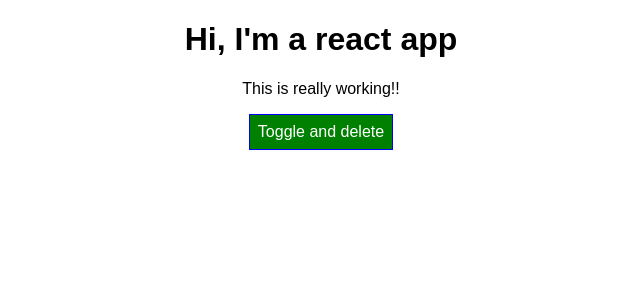
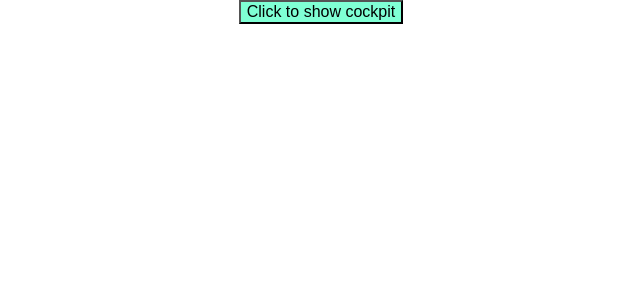
Before and after one commit to chillaxabhinav/React-Intro-Theory-Concepts, a React app: page / in a window 1280 px wide. Shown: the top 300 px of the page, without its empty margins (319-959 px from the left). Built offline with nearby package versions, Linux system fonts and the light colour scheme.

Commit message:
Added cockpit button and its handler

```diff
--- a/src/containers/App.css
+++ b/src/containers/App.css
@@ -1,3 +1,11 @@
 .App {
   text-align: center;
 }
+
+
+.cockpit {
+  background-color: aquamarine;
+  color : black;
+  font-size : 16px;
+  font-weight: 200;
+}
--- a/src/containers/App.js
+++ b/src/containers/App.js
@@ -2,6 +2,7 @@ import React, { Component } from 'react';
 import classes from './App.css';
 import Persons from '../components/Persons/Persons';
 import Cockpit from '../components/Cockpit/Cockpit';
+import cockpit from '../components/Cockpit/Cockpit';
 // import ErrorBounday from './ErrorBoundary/ErrorBoundary';
 
 
@@ -15,23 +16,10 @@ class App extends Component {
       {id:  2,name : 'Second', age : 23},
       {id: 3, name : 'third', age: 24}
     ],
-    showPerson : false
+    showPerson : false,
+    showCockpit : false
   }
 
-
-  // shouldComponentUpdate(nextProps , nextState){
-  //   if(nextProps.persons !== this.props.persons){
-  //     return true;
-  //   }
-  //   else{
-  //     return false;
-  //   }
-  // }
-
-  // static getDerivedStateFromProps(props, state) {
-  //   console.log('[App.js] getDerivedStateFromProps',props);
-  //   return state;
-  // }
 
   deletePersonHandler =(personIndex) =>{
     const persons = [...this.state.persons];
@@ -63,25 +51,21 @@ class App extends Component {
     this.setState({showPerson : !personShow});
   }
 
+  showCockpitHandler = () =>{
+    if(this.state.showCockpit){
+    this.setState({
+      showCockpit : false
+      })
+    }
+    else{
+      this.setState({
+        showCockpit : true
+      })
+    }
+}
 
   render() {
-    // const Style = {
-    //   backgroundColor : 'green',
-    //   color : 'white',
-    //   font : 'inherit',
-    //   border : '1px solid blue',
-    //   padding : '8px',
-    //   ':hover':{
-    //     backgroundColor :'lightgreen',
-    //     color : 'black'
-    //   }
-    // }
-
     let persons = null;
-
-
-
-
 
     if (this.state.showPerson){
       persons = (
@@ -91,21 +75,25 @@ class App extends Component {
             changed = {this.nameChangedHandler}
           />
       );
-      // Style.backgroundColor = 'red';
-      // Style[':hover'] = {
-      //   backgroundColor : 'salmon',
-      //   color : 'black'
-      // }
+    }
 
-
-
+    let myCockpit = null;
+    if(this.state.showCockpit){
+      myCockpit = (
+        <Cockpit
+          showPersons={this.state.showPerson}
+          persons={this.state.persons}
+          clicked={this.togglePersonHandler}
+        />
+      )
     }
 
 
     return (
 
       <div className={classes.App}>
-        <Cockpit showPersons ={this.state.showPerson} persons={this.state.persons} clicked={this.togglePersonHandler} />
+        <button onClick={this.showCockpitHandler} className={classes.cockpit}>Click to show cockpit</button>
+        {myCockpit}
         {persons}
       </div>
 
```
